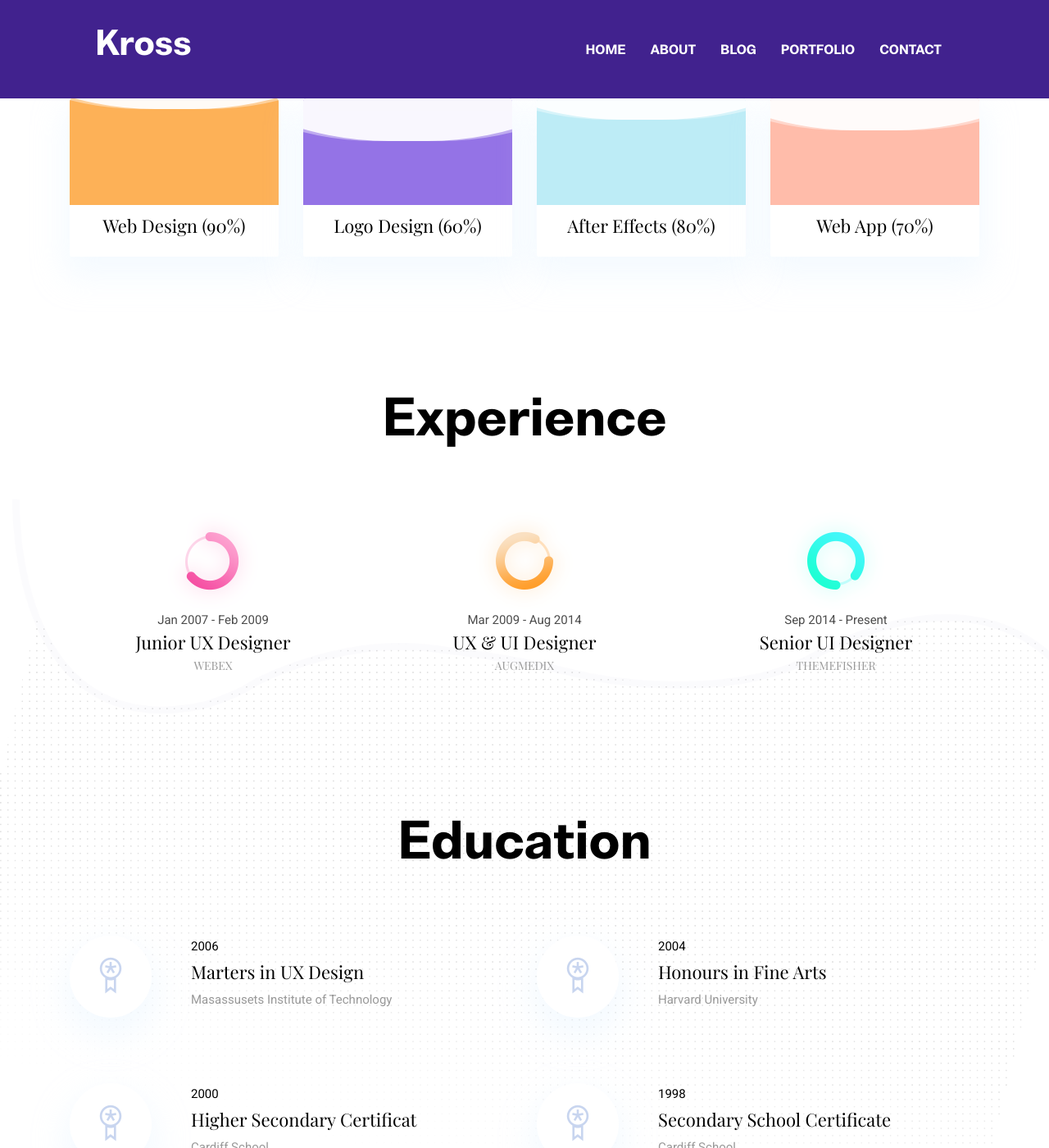
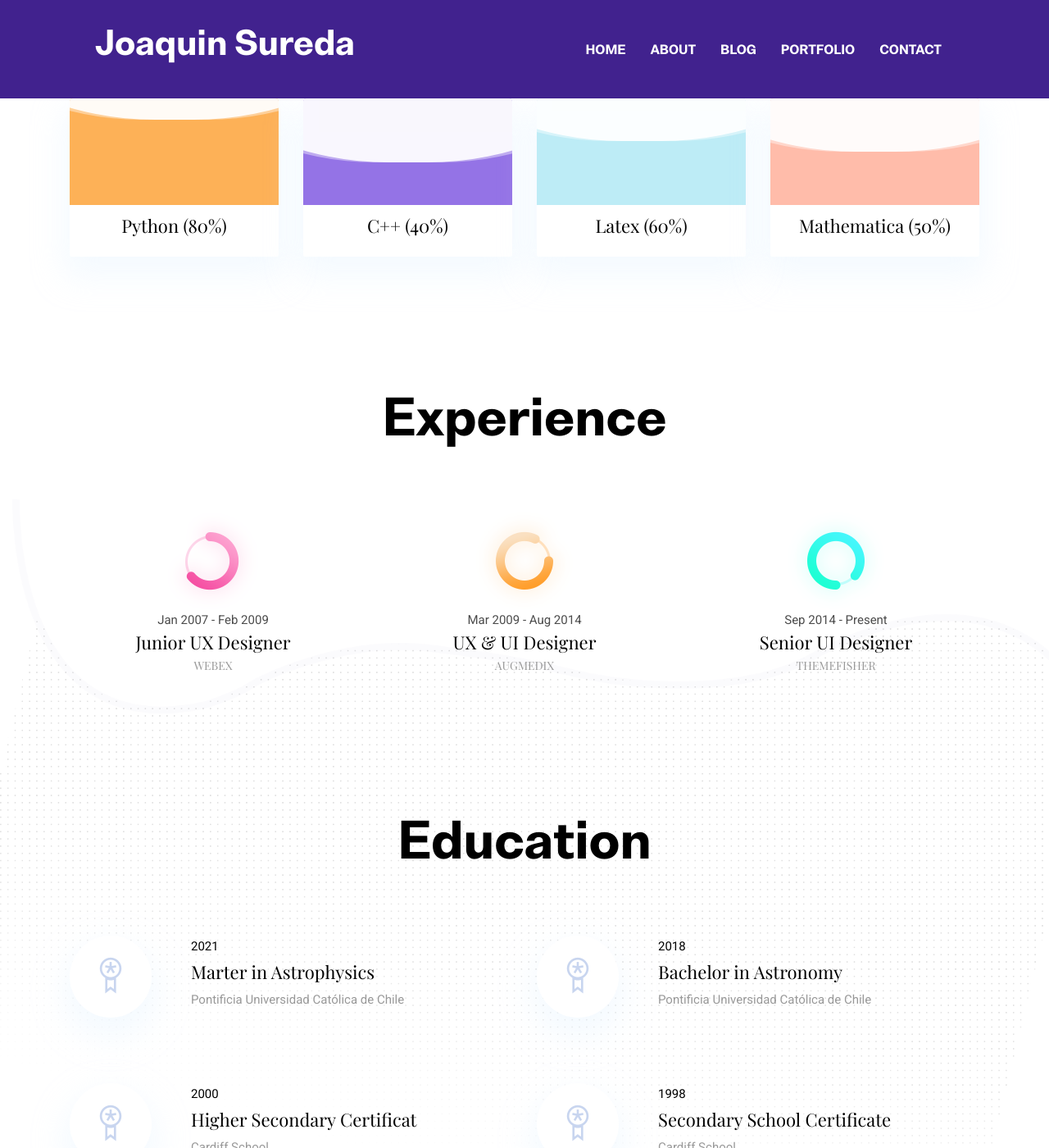
Before and after one commit to jmsureda/jmsureda.github.io, a Jekyll site: the page built from index.html, in a window 1280 px wide and 1400 px high, scrolled down 1459 px. Shown: the whole window at 82% size. Built offline with Jekyll 4.4.1, drawn with Linux system fonts in a browser that asks for light colours; some of the changed text lies outside the part shown.

Commit message:
About and some settings

```diff
--- a/_data/settings.yml
+++ b/_data/settings.yml
@@ -1,7 +1,7 @@
 #-------------------------------
 # General Site Settings
 
-title: Kross
+title: Joaquin Sureda
 logo:
 author: themefisher
 description: this is meta description
@@ -38,7 +38,7 @@
 # Hero Section
 
 hero:
-  hero-title: Hi! I’m <br> Christoher <br> UX designer
+  hero-title: Hi! I’m <br> Joaquin Sureda <br> Astrophysicist
 
 social:
 - {icon: "ti-facebook", link: "#"}
@@ -93,12 +93,12 @@
 #-------------------------------
 # Skills Section
 
-skills-title: Skills
+skills-title: Programming Skills
 skills:
-- {name: Web Design, color: '#fdb157', value: '90%'}
-- {name: Logo Design, color: '#9473e6', value: '60%'}
-- {name: After Effects, color: '#bdecf6', value: '80%'}
-- {name: Web App, color: '#ffbcaa', value: '70%'}
+- {name: Python, color: '#fdb157', value: '80%'}
+- {name: C++, color: '#9473e6', value: '40%'}
+- {name: Latex, color: '#bdecf6', value: '60%'}
+- {name: Mathematica, color: '#ffbcaa', value: '50%'}
 
 
 #-------------------------------
@@ -116,8 +116,8 @@
 
 education-title: Education
 education:
-- {name: Marters in UX Design, date: '2006', organization: 'Masassusets Institute of Technology'}
-- {name: Honours in Fine Arts, date: '2004', organization: 'Harvard University'}
+- {name: Marter in Astrophysics, date: '2021', organization: 'Pontificia Universidad Católica de Chile'}
+- {name: Bachelor in Astronomy, date: '2018', organization: 'Pontificia Universidad Católica de Chile'}
 - {name: Higher Secondary Certificat, date: '2000', organization: 'Cardiff School'}
 - {name: Secondary School Certificate, date: '1998', organization: 'Cardiff School'}
 
--- a/_pages/about.md
+++ b/_pages/about.md
@@ -1,9 +1,9 @@
 ---
 layout: about
 title: About Me
-author: Johnathan Smith
+author: Joaquin Sureda
 image: assets/images/about/author.jpg
-signature: assets/images/about/signature.png
+#signature: assets/images/about/signature.png
 ---
 
 Lorem ipsum dolor sit amet, consectetur adipisicing elit, sed do eiusmod tempor incididunt ut labore et
```
Also changed, not shown: assets/images/about/author.jpg.
